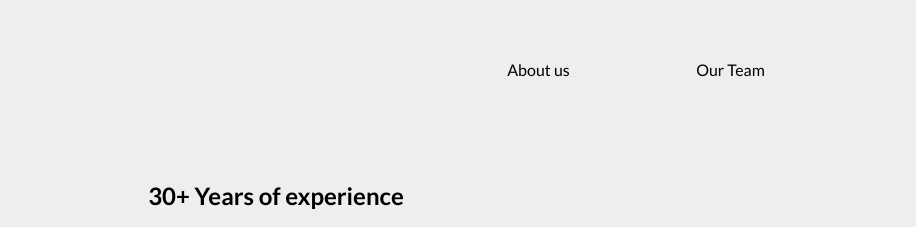
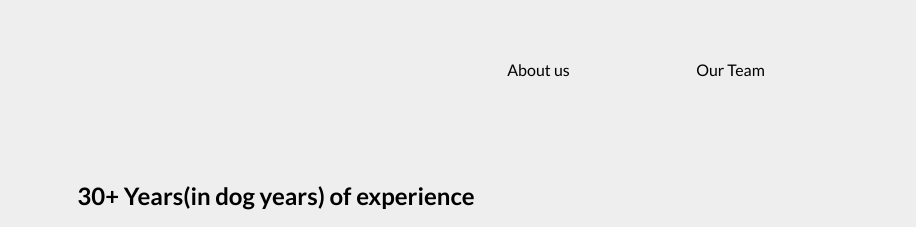
Before and after one commit to SeanItz/Lunasite, a plain HTML site: page index.html in a window 1280 px wide. Shown: the top 227 px of the page, 364-1280 px from the left. Drawn offline with nearby package versions, Linux system fonts and the light colour scheme.

Commit message:
Update index.html

```diff
--- a/index.html
+++ b/index.html
@@ -38,7 +38,7 @@
 
       <section id="hero">
 
-        <h2>30+ Years of experience</h2>
+        <h2>30+ Years(in dog years) of experience</h2>
         <form id="form" action="https://www.freecodecamp.com/email-submit">
           <input
             name="email"
```
